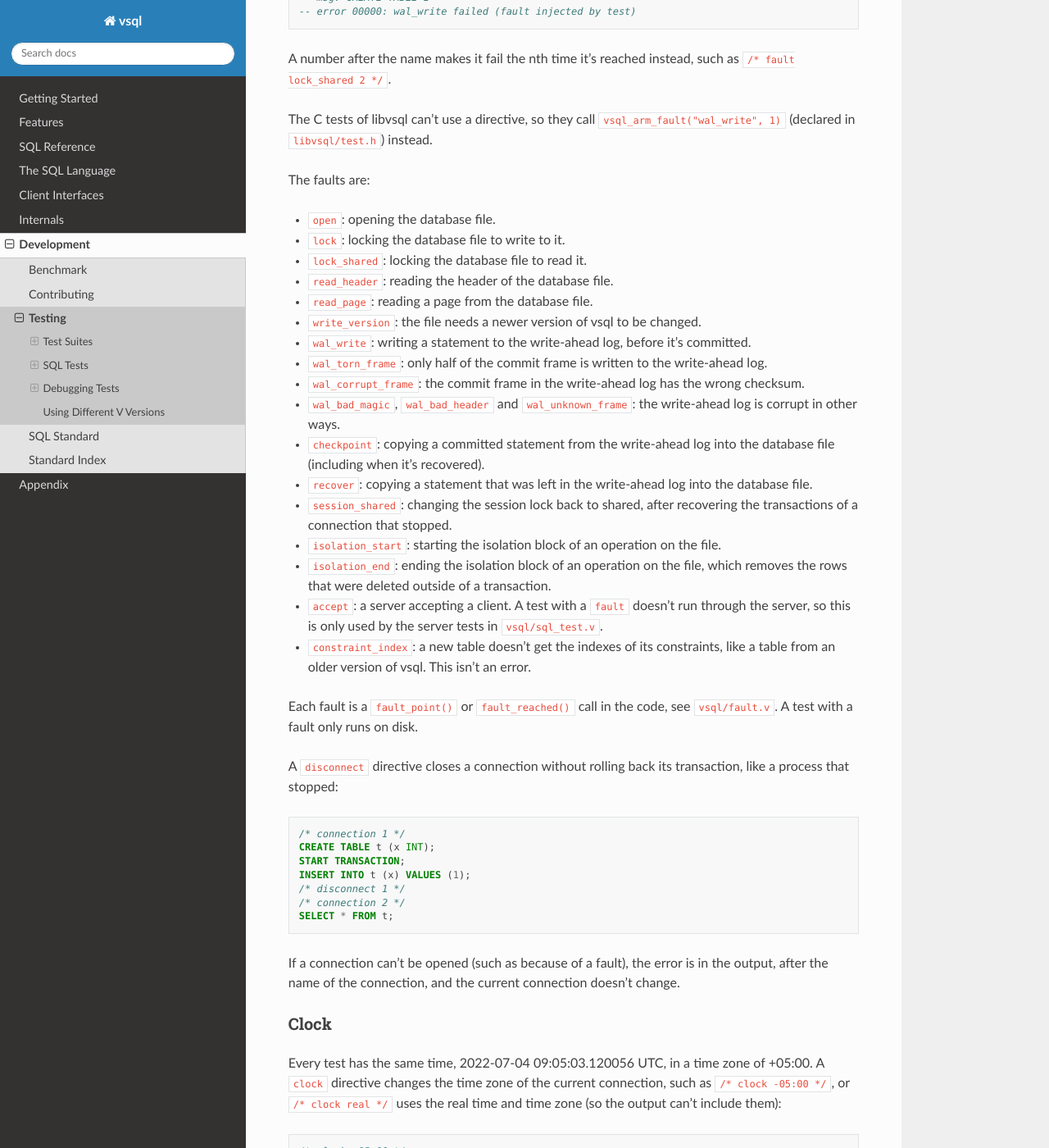
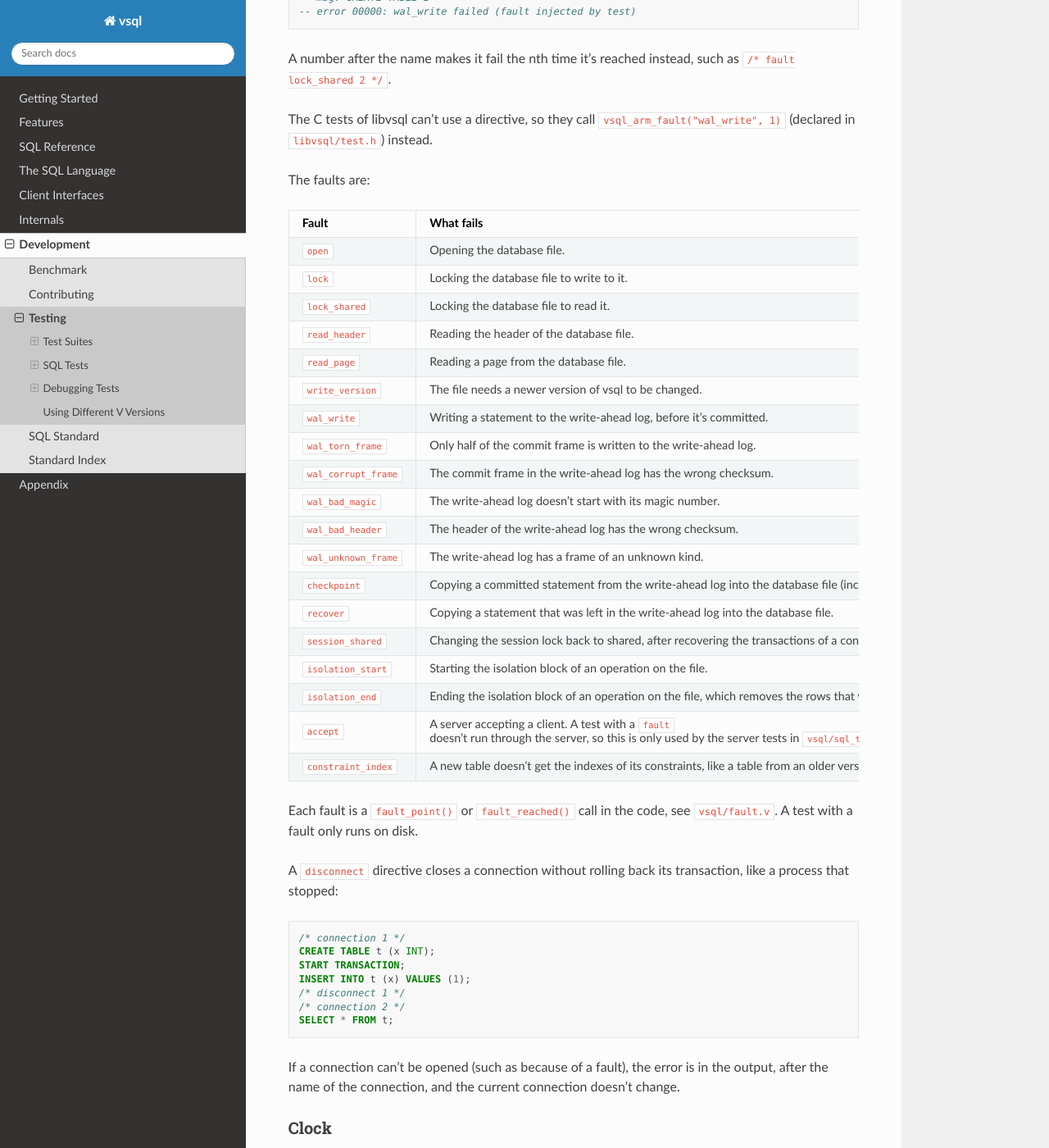
Before and after one commit to elliotchance/vsql, a Sphinx documentation site: the page built from docs/testing.rst, in a window 1280 px wide and 1400 px high, scrolled down 11241 px. Shown: the whole window at 82% size. Built offline with Sphinx 7.4.7 and the Read the Docs theme 3.1.0, drawn with Linux system fonts in a browser that asks for light colours.

Commit message:
docs: Show the test faults as a table
The faults in docs/testing.rst are now a table of each fault and what fails,
and wal_bad_magic, wal_bad_header and wal_unknown_frame each have their own
row (described as they are in vsql/fault.v).

Co-Authored-By: Claude Opus 5.5 <noreply@anthropic.com>

```diff
--- a/docs/testing.rst
+++ b/docs/testing.rst
@@ -548,35 +548,49 @@ The C tests of libvsql can't use a directive, so they call
 
 The faults are:
 
-- ``open``: opening the database file.
-- ``lock``: locking the database file to write to it.
-- ``lock_shared``: locking the database file to read it.
-- ``read_header``: reading the header of the database file.
-- ``read_page``: reading a page from the database file.
-- ``write_version``: the file needs a newer version of vsql to be changed.
-- ``wal_write``: writing a statement to the write-ahead log, before it's
-  committed.
-- ``wal_torn_frame``: only half of the commit frame is written to the
-  write-ahead log.
-- ``wal_corrupt_frame``: the commit frame in the write-ahead log has the wrong
-  checksum.
-- ``wal_bad_magic``, ``wal_bad_header`` and ``wal_unknown_frame``: the
-  write-ahead log is corrupt in other ways.
-- ``checkpoint``: copying a committed statement from the write-ahead log into
-  the database file (including when it's recovered).
-- ``recover``: copying a statement that was left in the write-ahead log into
-  the database file.
-- ``session_shared``: changing the session lock back to shared, after
-  recovering the transactions of a connection that stopped.
-- ``isolation_start``: starting the isolation block of an operation on the
-  file.
-- ``isolation_end``: ending the isolation block of an operation on the file,
-  which removes the rows that were deleted outside of a transaction.
-- ``accept``: a server accepting a client. A test with a ``fault`` doesn't run
-  through the server, so this is only used by the server tests in
-  ``vsql/sql_test.v``.
-- ``constraint_index``: a new table doesn't get the indexes of its constraints,
-  like a table from an older version of vsql. This isn't an error.
+.. list-table::
+   :header-rows: 1
+
+   * - Fault
+     - What fails
+   * - ``open``
+     - Opening the database file.
+   * - ``lock``
+     - Locking the database file to write to it.
+   * - ``lock_shared``
+     - Locking the database file to read it.
+   * - ``read_header``
+     - Reading the header of the database file.
+   * - ``read_page``
+     - Reading a page from the database file.
+   * - ``write_version``
+     - The file needs a newer version of vsql to be changed.
+   * - ``wal_write``
+     - Writing a statement to the write-ahead log, before it's committed.
+   * - ``wal_torn_frame``
+     - Only half of the commit frame is written to the write-ahead log.
+   * - ``wal_corrupt_frame``
+     - The commit frame in the write-ahead log has the wrong checksum.
+   * - ``wal_bad_magic``
+     - The write-ahead log doesn't start with its magic number.
+   * - ``wal_bad_header``
+     - The header of the write-ahead log has the wrong checksum.
+   * - ``wal_unknown_frame``
+     - The write-ahead log has a frame of an unknown kind.
+   * - ``checkpoint``
+     - Copying a committed statement from the write-ahead log into the database file (including when it's recovered).
+   * - ``recover``
+     - Copying a statement that was left in the write-ahead log into the database file.
+   * - ``session_shared``
+     - Changing the session lock back to shared, after recovering the transactions of a connection that stopped.
+   * - ``isolation_start``
+     - Starting the isolation block of an operation on the file.
+   * - ``isolation_end``
+     - Ending the isolation block of an operation on the file, which removes the rows that were deleted outside of a transaction.
+   * - ``accept``
+     - A server accepting a client. A test with a ``fault`` doesn't run through the server, so this is only used by the server tests in ``vsql/sql_test.v``.
+   * - ``constraint_index``
+     - A new table doesn't get the indexes of its constraints, like a table from an older version of vsql. This isn't an error.
 
 Each fault is a ``fault_point()`` or ``fault_reached()`` call in the code, see
 ``vsql/fault.v``. A test with a fault only runs on disk.
```
